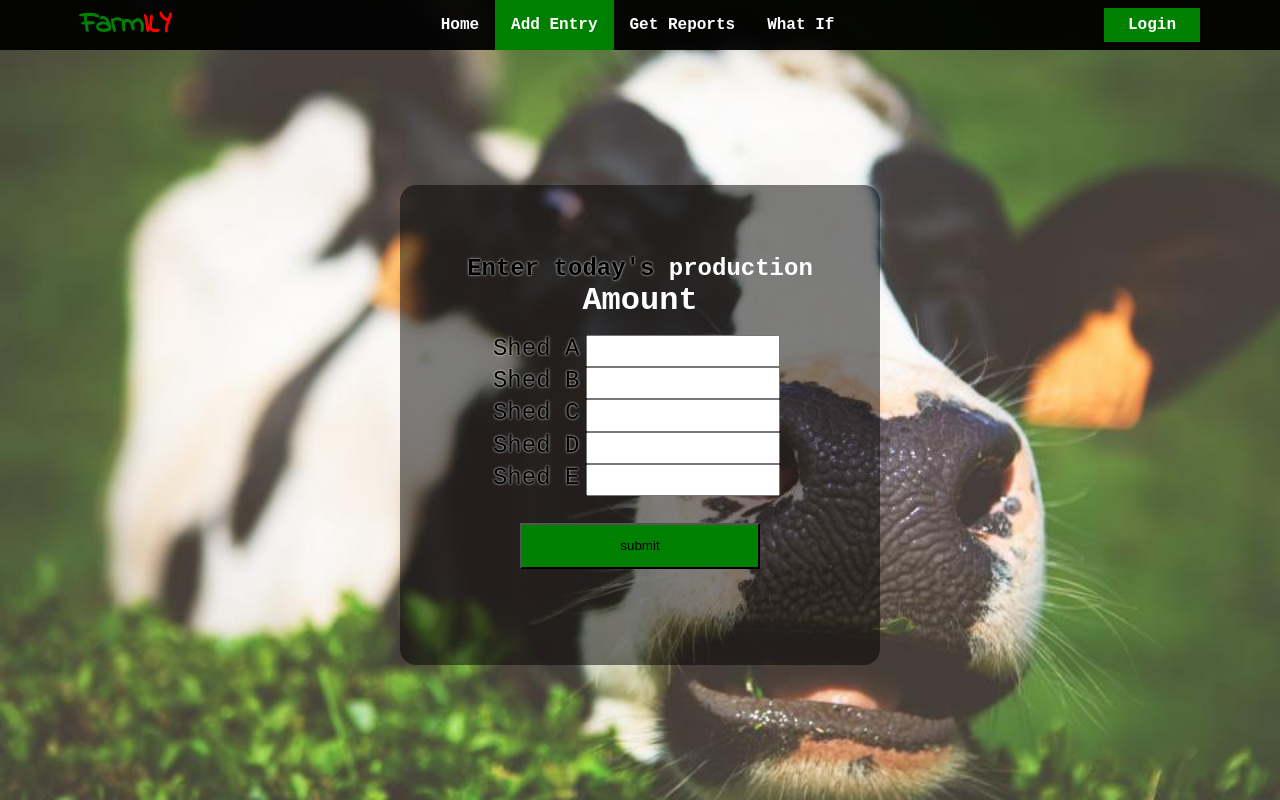
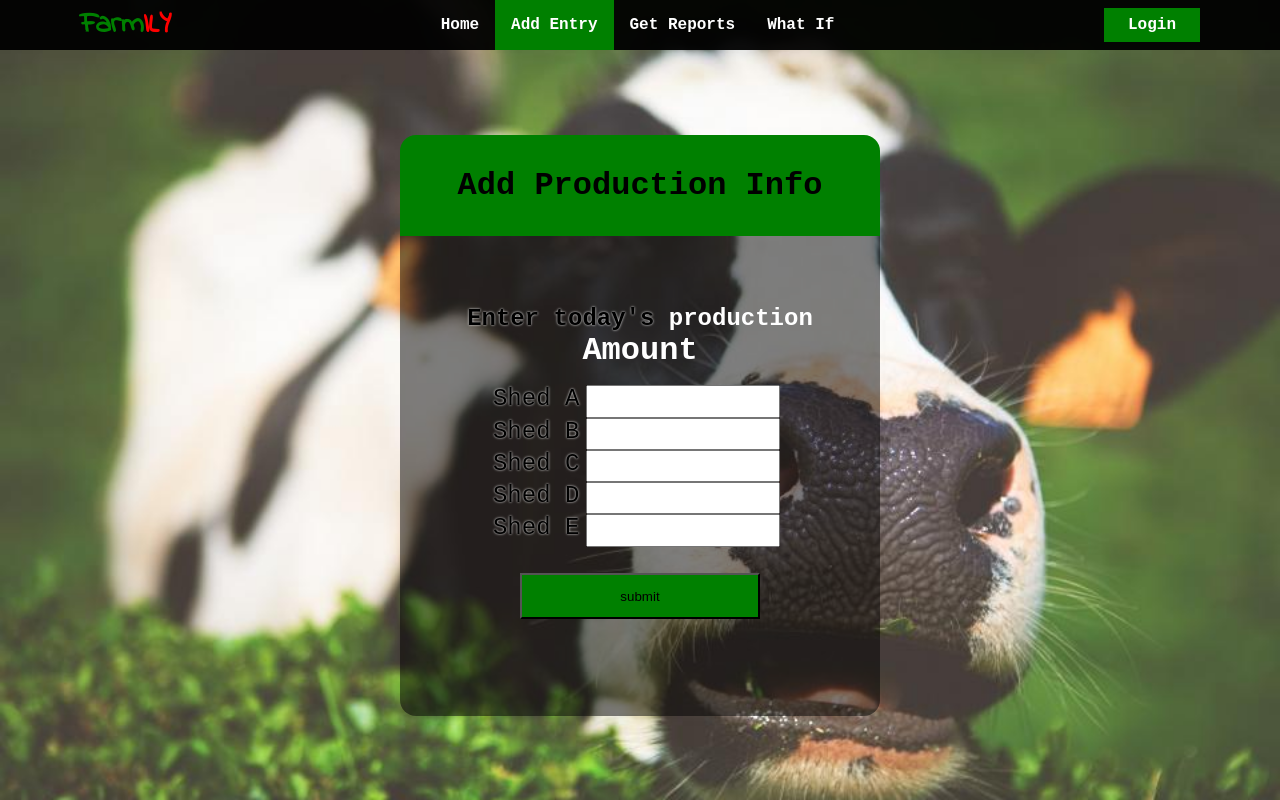
Before and after one commit to vincent-om/javascript_project, a plain HTML site: page add_entry.html in a window 1280 px wide. Drawn offline with Linux system fonts and the light colour scheme.

Commit message:
Create the milk production entry form

```diff
--- a/add_entry.html
+++ b/add_entry.html
@@ -28,34 +28,32 @@
     </nav>
 
     <div class="container milk-production">
+        <div>
+            <h1 id="add-production-info">Add Production Info</h1>
+        </div>
         <div class="add-entry-form">
             <form action="" class="d-flex flex-direction-col">
-                <div id="prompt" class="d-flex flex-direction-col align-items-center">
-                    <h2 id="prompt-1"><span id="enter-todays">Enter today's</span> <span class="color-white">production</span></h2>
-                    <h1 id="prompt-2" class="color-white">Amount</h1>
+                <div class="prompt" class="d-flex flex-direction-col align-items-center">
+                    <h2><span class="enter-todays">Enter today's</span> <span class="color-white">production</span></h2>
+                    <h1 class="color-white">Amount</h1>
                 </div>
-
                 <div class="d-flex flex-direction-col">
                     <div class="d-flex flex-direction-row justify-content-space-between">
                         <label for="shed-A">Shed A</label>
                         <input type="number" name="amount" id="amount">
                     </div>
-
                     <div class="d-flex flex-direction-row justify-content-space-between">
                         <label for="shed-B">Shed B</label>
                         <input type="number" name="amount" id="amount">
                     </div>
-
                     <div class="d-flex flex-direction-row justify-content-space-between">
                         <label for="shed-C">Shed C</label>
                         <input type="number" name="amount" id="amount">
                     </div>
-
                     <div class="d-flex flex-direction-row justify-content-space-between">
                         <label for="shed-D">Shed D</label>
                         <input type="number" name="amount" id="amount">
                     </div>
-
                     <div class="d-flex flex-direction-row justify-content-space-between">
                         <label for="shed-E">Shed E</label>
                         <input type="number" name="amount" id="amount">
@@ -65,7 +63,6 @@
             </form>
         </div>
     </div>
-
     <script src="./js/formProcessing.js"></script>
 </body>
 </html>
--- a/css/add_entry.css
+++ b/css/add_entry.css
@@ -2,6 +2,21 @@ body {
     display: flex;
     flex-direction: column;
     justify-content: center;
+}
+
+.display-none {
+    display: none;
+}
+
+
+#add-production-info {
+    text-align: center;
+    background-color: green;
+    width: min(80%, 30rem);
+    margin: auto;
+    padding: 1em;
+    border-top-right-radius: 1rem;
+    border-top-left-radius: 1rem;
 }
 
 .add-entry-form {
@@ -11,7 +26,8 @@ body {
     height: 60vh;
     width: min(80%, 30rem);
     background-color: rgba(0, 0, 0, 0.5);
-    border-radius: 1em;
+    border-bottom-left-radius: 1rem;
+    border-bottom-right-radius: 1rem;
     margin:auto;
 }
 
@@ -41,13 +57,13 @@ form .submit {
     padding: 1em 3em;
 }
 
-#prompt {
+.prompt {
     text-align: center;
     margin-bottom: 1em;
     font-weight: 900;
 }
 
-#enter-todays, label {
+.enter-todays, label {
     text-shadow: 0 0 0.1em white;
 }
 
```
